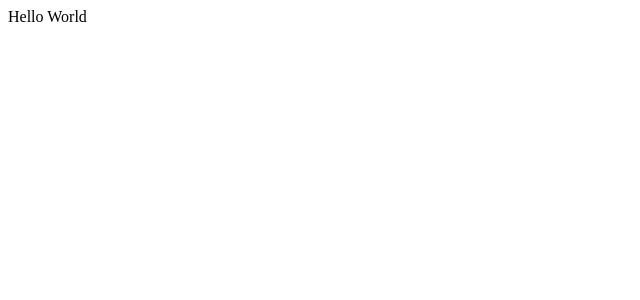
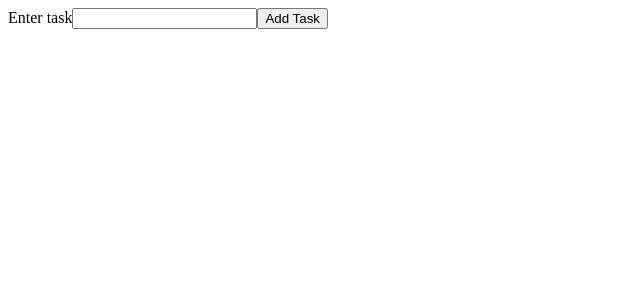
Before and after one commit to Ace-86/my-first-react-app, a React (Create React App) app: page / in a window 1280 px wide. Shown: the top 300 px of the page, without its empty margins (0-640 px from the left). Built offline with nearby package versions, Linux system fonts and the light colour scheme.

Commit message:
constructor skeleton

```diff
--- a/src/App.js
+++ b/src/App.js
@@ -2,8 +2,29 @@
 import React, { Component } from "react";
 
 class App extends Component {
+  constructor() {
+    super();
+
+    this.state = {
+      task: { text: ''},
+      tasks: [],
+    };
+  }
+
   render() {
-    return <div>Hello World</div>;
+    const { task, tasks } = this.state;
+
+    return (
+      <div>
+        <form>
+          <label htmlFor="taskInput">Enter task</label>
+          <input type="text" id="taskInput"/>
+          <button type="submit">
+            Add Task
+          </button>
+        </form>
+      </div>
+    );
   }
 }
 
```
